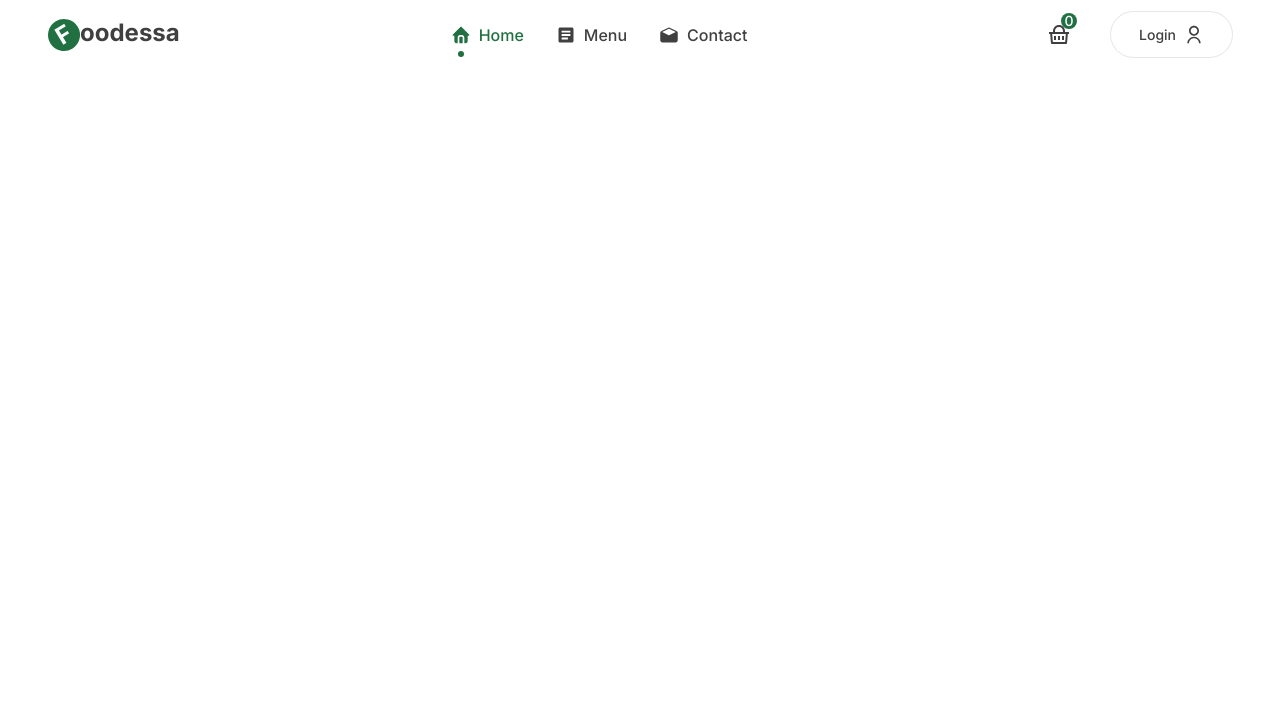
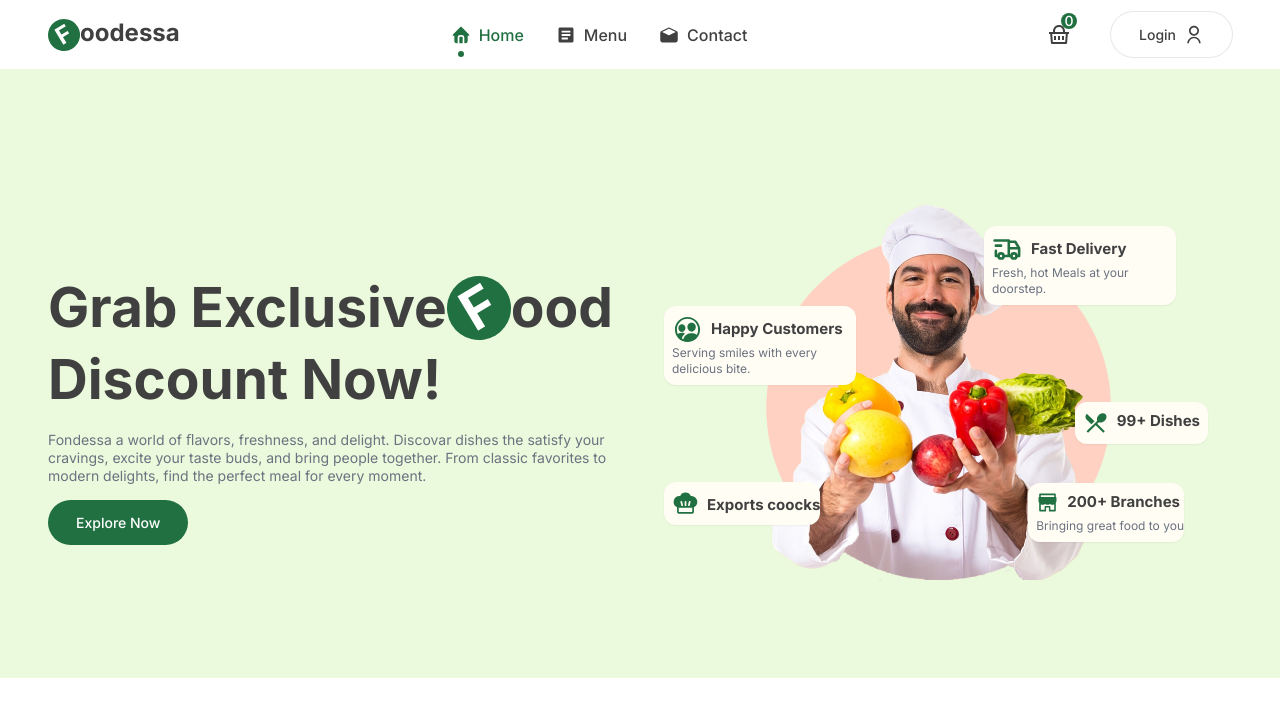
Before and after one commit to sapkotasunil/foodessa, a React (Vite) app: page / in a window 1280 px wide. Shown: the top 716 px of the page. Built offline with nearby package versions, Linux system fonts and the light colour scheme.

Commit message:
hero section done

```diff
--- a/src/componenets/Header.jsx
+++ b/src/componenets/Header.jsx
@@ -2,6 +2,7 @@ import React, { useState } from "react";
 import { Link } from "react-router-dom";
 import NavBar from "./NavBar";
 import { RiShoppingBasketLine, RiUserLine } from "react-icons/ri";
+import { CgMenuLeft } from "react-icons/cg";
 
 const Header = () => {
   const [menuOpened, setmenuOpened] = useState(false);
@@ -26,11 +27,21 @@ const Header = () => {
           <NavBar
             togglrMenu={toggleMenu}
             menuOpend={menuOpened}
-            containerStyles={`hidden xl:flex gap-x-6 xl:gap-x-8 medium-15 rounded-full px-2 py-1`}
+            containerStyles={`${
+              menuOpened
+                ? " flex flex-col gap-y-12 w-[222px] h-screen xl:h-fit  absolute left-0 top-0 bg-white z-50 px-10 py-4 shadow-xl "
+                : "hidden xl:flex gap-x-6 xl:gap-x-8 medium-15 rounded-full px-2 py-1"
+            }`}
           />
         </div>
         {/* right side */}
         <div className="flex-1 flex justify-end items-center gap-x-3 sm:gap-x-10 ">
+          {!menuOpened && (
+            <CgMenuLeft
+              onClick={toggleMenu}
+              className=" text-2xl xl:hidden cursor-pointer"
+            />
+          )}
           <Link to={"/cart"} className="flex relative">
             <RiShoppingBasketLine className="text-2xl" />
             <span className="bg-secondary text-white medium-14 absolute left-3.5 -top-2.5 flexCenter w-4 h-4 rounded-full shadow-inherit">
--- /dev/null
+++ b/src/componenets/Hero.jsx
@@ -0,0 +1,94 @@
+import React from "react";
+import { Link } from "react-router-dom";
+import bg from "../assets/bg.png";
+import { TbTruckDelivery } from "react-icons/tb";
+import { IoMdRestaurant } from "react-icons/io";
+import { AiFillShop } from "react-icons/ai";
+import { IoPeopleCircleOutline } from "react-icons/io5";
+import { PiChefHatFill } from "react-icons/pi";
+
+const Hero = () => {
+  return (
+    <>
+      <section className=" max-padd-container py-20 xl:py-36  bg-deep">
+        <div className=" flexCenter gap-6 flex-col xl:flex-row">
+          {/* left side */}
+          <div className=" flex flex-1 flex-col pt-12 xl:pt-32">
+            <h1 className=" h1 max-w-[46rem]">
+              Grab Exclusive
+              <span className="inline-flex items-center justify-center p-5 h-16 w-16 bg-secondary text-white -rotate-[31deg] rounded-full">
+                F
+              </span>
+              ood Discount Now!
+            </h1>
+            <p className="text-gray-500">
+              Fondessa a world of ﬂavors, freshness, and delight. Discovar
+              dishes the satisfy your cravings, excite your taste buds, and
+              bring people together. From classic favorites to modern delights,
+              find the perfect meal for every moment.
+            </p>
+            <div className="mt-6">
+              <Link to={"/menu"} className="btn-secondary">
+                Explore Now
+              </Link>
+            </div>
+          </div>
+          {/* right side */}
+          <div className=" flex flex-1 relative z-10 top-12">
+            <div className="relative ">
+              <img src={bg} alt="error" height={666} width={666} />
+              {/* Badge */}
+              <div className="hidden sm:block absolute top-8 right-14 max-w-48 bg-light shadow-sm pl-2 py-2 rounded-xl">
+                <div className=" flex gap-2">
+                  <TbTruckDelivery size={31} className=" text-secondary" />
+                  <h5 className="relative h5 top-1">Fast Delivery</h5>
+                </div>
+                <p className="text-xs"> Fresh, hot Meals at your doorstep.</p>
+              </div>
+              {/* Badge 2 */}
+              <div className="hidden sm:block absolute top-52 right-6 max-w-60 bg-light shadow-sm p-2 rounded-xl">
+                <div className=" flex gap-2">
+                  <IoMdRestaurant size={26} className=" text-secondary" />
+                  <h5 className=" h5 ">99+ Dishes</h5>
+                </div>
+              </div>
+              {/* Badge 3*/}
+              <div className="hidden sm:block absolute top-3/4  right-12 max-w-48 bg-light shadow-sm pl-2 py-2 rounded-xl">
+                <div className=" flex gap-2">
+                  <AiFillShop size={23} className=" text-secondary" />
+                  <h5 className=" h5  ">200+ Branches</h5>
+                </div>
+
+                <p className="text-xs  "> Bringing great food to you</p>
+              </div>
+
+              {/* Badge 4*/}
+              <div className="hidden sm:block absolute top-28  left-3 max-w-48 bg-light shadow-sm pl-2 py-2 rounded-xl">
+                <div className=" flex gap-2">
+                  <IoPeopleCircleOutline
+                    size={31}
+                    className=" text-secondary"
+                  />
+                  <h5 className=" h5 relative top-1 ">Happy Customers</h5>
+                </div>
+                <p className="text-xs">
+                  {" "}
+                  Serving smiles with every delicious bite.
+                </p>
+              </div>
+              {/* Badge 5*/}
+              <div className="hidden sm:block absolute top-72  left-3 max-w-48 bg-light shadow-sm pl-2 py-2 rounded-xl">
+                <div className=" flex gap-2">
+                  <PiChefHatFill size={27} className=" text-secondary" />
+                  <h5 className=" h5 relative top-1">Exports coocks</h5>
+                </div>
+              </div>
+            </div>
+          </div>
+        </div>
+      </section>
+    </>
+  );
+};
+
+export default Hero;
--- a/src/componenets/NavBar.jsx
+++ b/src/componenets/NavBar.jsx
@@ -1,8 +1,9 @@
 import React from "react";
+import { FaRegWindowClose } from "react-icons/fa";
 import { IoMdListBox } from "react-icons/io";
 import { IoMailOpen } from "react-icons/io5";
 import { TbHomeFilled } from "react-icons/tb";
-import { NavLink } from "react-router-dom";
+import { Link, NavLink } from "react-router-dom";
 
 const NavBar = ({ containerStyles, togglrMenu, menuOpend }) => {
   const navItems = [
@@ -12,6 +13,19 @@ const NavBar = ({ containerStyles, togglrMenu, menuOpend }) => {
   ];
   return (
     <nav className={containerStyles}>
+      {/* close button inside the nav */}
+      {menuOpend && (
+        <>
+          <FaRegWindowClose
+            onClick={togglrMenu}
+            className=" text-xl  self-end cursor-pointer relative left-8  "
+          />
+          {/* logo */}
+          <Link to={"/"} className=" bold-24 mb-10">
+            <h4 className=" text-secondary ">Foodessa</h4>
+          </Link>
+        </>
+      )}
       {navItems.map(({ to, label, icon }) => (
         <div key={label} className="inline-flex">
           <NavLink
--- a/src/index.css
+++ b/src/index.css
@@ -60,7 +60,7 @@
   }
 
   p {
-    @apply leading-[1.3] text-[14px] text-gray-300;
+    @apply leading-[1.3] text-[14px] text-gray-500;
   }
 }
 
--- a/src/pages/Home.jsx
+++ b/src/pages/Home.jsx
@@ -1,7 +1,12 @@
 import React from "react";
+import Hero from "../componenets/Hero";
 
 const Home = () => {
-  return <div>Home</div>;
+  return (
+    <>
+      <Hero />
+    </>
+  );
 };
 
 export default Home;
--- a/tailwind.config.js
+++ b/tailwind.config.js
@@ -8,8 +8,8 @@ export default {
         primaryLight: "#e3f7fa",
         secondary: "#217041",
         tertiary: "#404040",
-        deep: "ebf9dc",
-        light: "fffdf4",
+        deep: "#ebf9dc",
+        light: "#fffdf4",
 
         gray: {
           10: "#EEEEEE",
```
